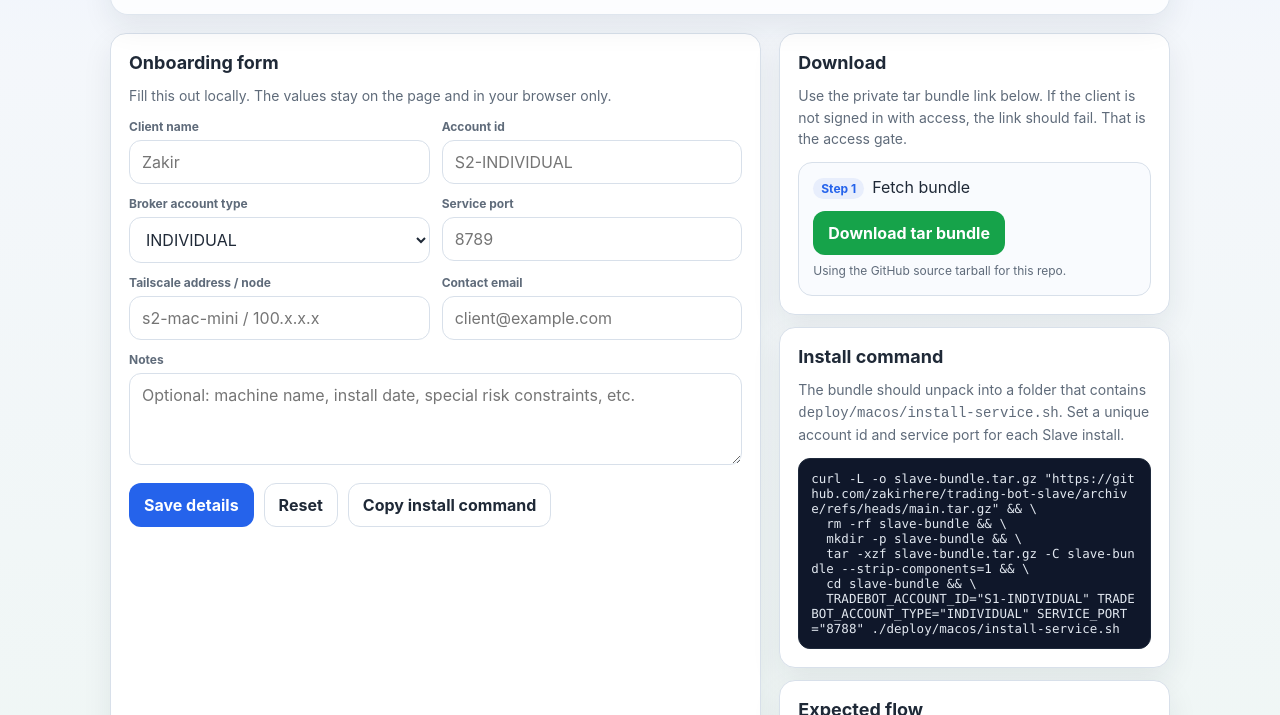
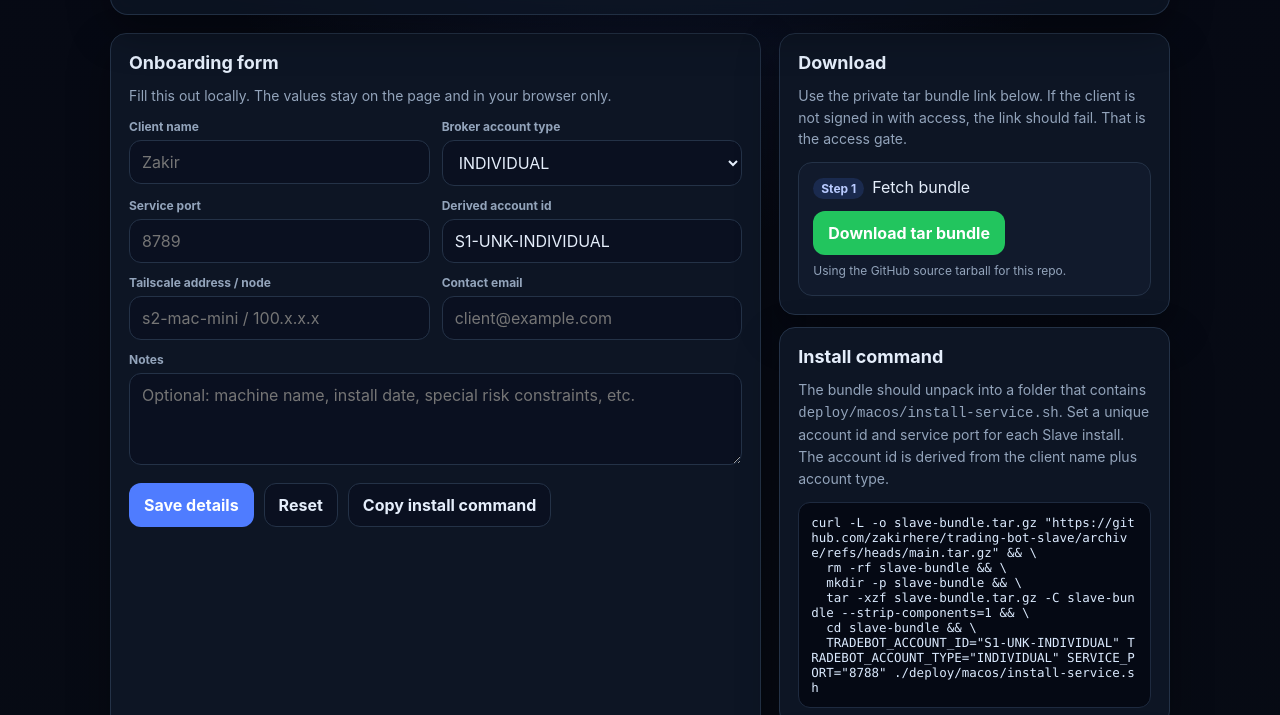
Before and after one commit to zakirhere/trading-bot-slave, a plain HTML site: page docs/index.html in a window 1280 px wide. Shown: the part 207-922 px from the top of the page. Drawn offline with Linux system fonts and the light colour scheme.

Commit message:
Switch onboarding page to dark mode

```diff
--- a/docs/index.html
+++ b/docs/index.html
@@ -6,31 +6,31 @@
 <title>Tradebot Client Onboarding</title>
 <style>
   :root {
-    --bg: #f4f7fb;
-    --panel: #ffffff;
-    --panel-soft: #f9fbfe;
-    --border: #d8e0ea;
-    --text: #1f2937;
-    --muted: #5f6b7a;
-    --accent: #2563eb;
-    --accent-2: #0f766e;
-    --good: #16a34a;
-    --warn: #b45309;
-    --shadow: 0 12px 30px rgba(31, 41, 55, 0.08);
+    --bg: #070b14;
+    --panel: #0d1524;
+    --panel-soft: #111a2c;
+    --border: #243247;
+    --text: #e5eefb;
+    --muted: #93a4bb;
+    --accent: #4f7cff;
+    --accent-2: #2dd4bf;
+    --good: #22c55e;
+    --warn: #f59e0b;
+    --shadow: 0 16px 40px rgba(0, 0, 0, 0.35);
   }
   * { box-sizing: border-box; }
   html, body { margin: 0; min-height: 100%; }
   body {
-    background: linear-gradient(180deg, #edf3ff 0%, var(--bg) 22%, #eef6f3 100%);
+    background: radial-gradient(circle at top, rgba(79, 124, 255, 0.14), transparent 32%), linear-gradient(180deg, #060914 0%, var(--bg) 100%);
     color: var(--text);
     font-family: -apple-system, BlinkMacSystemFont, "Segoe UI", Helvetica, Arial, sans-serif;
     padding: 28px 18px 48px;
   }
   .wrap { max-width: 1060px; margin: 0 auto; }
   .hero {
-    background: rgba(255,255,255,0.75);
-    backdrop-filter: blur(6px);
-    border: 1px solid rgba(216,224,234,0.8);
+    background: rgba(13, 21, 36, 0.82);
+    backdrop-filter: blur(10px);
+    border: 1px solid rgba(36, 50, 71, 0.9);
     border-radius: 18px;
     padding: 24px;
     box-shadow: var(--shadow);
@@ -87,7 +87,7 @@
     padding: 11px 12px;
     font: inherit;
     color: var(--text);
-    background: #fff;
+    background: #0a1020;
   }
   textarea { min-height: 92px; resize: vertical; }
   .full { grid-column: 1 / -1; }
@@ -114,7 +114,7 @@
     justify-content: center;
   }
   .btn.secondary, button.secondary {
-    background: #fff;
+    background: #0a1020;
     color: var(--text);
     border-color: var(--border);
   }
@@ -122,9 +122,9 @@
     background: var(--good);
   }
   .btn.warn {
-    background: #fff7ed;
-    color: var(--warn);
-    border-color: #fed7aa;
+    background: rgba(245, 158, 11, 0.12);
+    color: #fbbf24;
+    border-color: rgba(245, 158, 11, 0.28);
   }
   .stack {
     display: grid;
@@ -143,11 +143,11 @@
     font-size: 12.5px;
     word-break: break-all;
     white-space: pre-wrap;
-    background: #0f172a;
-    color: #e2e8f0;
+    background: #050914;
+    color: #dbeafe;
     border-radius: 12px;
     padding: 12px;
-    border: 1px solid #1e293b;
+    border: 1px solid #1e2a3f;
   }
   .status {
     font-size: 13px;
@@ -162,8 +162,8 @@
     font-size: 12px;
     font-weight: 700;
     margin-right: 8px;
-    background: #e8eefc;
-    color: var(--accent);
+    background: rgba(79, 124, 255, 0.16);
+    color: #b9cbff;
   }
   .muted { color: var(--muted); }
   .small { font-size: 12px; }
@@ -199,10 +199,6 @@
           <input id="client_name" name="client_name" placeholder="Zakir" autocomplete="name">
         </div>
         <div>
-          <label for="account_id">Account id</label>
-          <input id="account_id" name="account_id" placeholder="S2-INDIVIDUAL">
-        </div>
-        <div>
           <label for="account_type">Broker account type</label>
           <select id="account_type" name="account_type">
             <option value="INDIVIDUAL">INDIVIDUAL</option>
@@ -215,6 +211,10 @@
         <div>
           <label for="service_port">Service port</label>
           <input id="service_port" name="service_port" placeholder="8789" inputmode="numeric">
+        </div>
+        <div>
+          <label for="account_id">Derived account id</label>
+          <input id="account_id" name="account_id" placeholder="S1-ZAK-INDIVIDUAL" readonly>
         </div>
         <div>
           <label for="tailscale">Tailscale address / node</label>
@@ -258,7 +258,8 @@
         <p>
           The bundle should unpack into a folder that contains
           <code>deploy/macos/install-service.sh</code>. Set a unique account id
-          and service port for each Slave install.
+          and service port for each Slave install. The account id is derived
+          from the client name plus account type.
         </p>
         <div id="install_cmd" class="mono">Set a bundle URL to generate the install command.</div>
       </div>
@@ -268,7 +269,7 @@
         <ul>
           <li>Open this page from GitHub Pages.</li>
           <li>Fill the basic client details.</li>
-          <li>Set a unique account id and service port for this Slave.</li>
+          <li>Review the derived account id and set a service port for this Slave.</li>
           <li>Download the tar bundle from the private link.</li>
           <li>Run the local installer from the unpacked bundle.</li>
           <li>Complete the onboarding health check after install.</li>
@@ -294,6 +295,16 @@
     return "INDIVIDUAL";
   }
 
+  function shortName(value) {
+    const raw = (value || "").trim().toUpperCase().replace(/[^A-Z0-9]+/g, "");
+    if (!raw) return "UNK";
+    return raw.slice(0, 3);
+  }
+
+  function deriveAccountId(clientName, accountType) {
+    return `S1-${shortName(clientName)}-${normalizeAccountType(accountType)}`;
+  }
+
   function loadState() {
     const params = new URLSearchParams(window.location.search);
     let saved = {};
@@ -304,7 +315,6 @@
     }
     const values = {
       client_name: params.get("client_name") || saved.client_name || "",
-      account_id: params.get("account_id") || saved.account_id || "",
       account_type: normalizeAccountType(params.get("account_type") || saved.account_type || saved.broker_type),
       service_port: params.get("service_port") || saved.service_port || "",
       tailscale: params.get("tailscale") || saved.tailscale || "",
@@ -314,13 +324,17 @@
     Object.entries(values).forEach(([key, value]) => {
       $(key).value = value;
     });
+    updateDerivedAccountId();
     refreshLinks();
+  }
+
+  function updateDerivedAccountId() {
+    $("account_id").value = deriveAccountId($("client_name").value, $("account_type").value);
   }
 
   function formData() {
     return {
       client_name: $("client_name").value.trim(),
-      account_id: $("account_id").value.trim(),
       account_type: normalizeAccountType($("account_type").value),
       service_port: $("service_port").value.trim(),
       tailscale: $("tailscale").value.trim(),
@@ -351,7 +365,7 @@
       `mkdir -p slave-bundle`,
       `tar -xzf slave-bundle.tar.gz -C slave-bundle --strip-components=1`,
       `cd slave-bundle`,
-      `TRADEBOT_ACCOUNT_ID="${$("account_id").value.trim() || "S1-INDIVIDUAL"}" TRADEBOT_ACCOUNT_TYPE="${normalizeAccountType($("account_type").value)}" SERVICE_PORT="${servicePort}" ./deploy/macos/install-service.sh`,
+      `TRADEBOT_ACCOUNT_ID="${deriveAccountId($("client_name").value, $("account_type").value)}" TRADEBOT_ACCOUNT_TYPE="${normalizeAccountType($("account_type").value)}" SERVICE_PORT="${servicePort}" ./deploy/macos/install-service.sh`,
     ].join(" && \\\n  ");
   }
 
@@ -379,8 +393,11 @@
   $("save_btn").addEventListener("click", saveState);
   $("reset_btn").addEventListener("click", resetState);
   $("copy_btn").addEventListener("click", copyCommand);
-  $("onboard-form").querySelectorAll("input, textarea").forEach((el) => {
-    el.addEventListener("input", refreshLinks);
+  $("onboard-form").querySelectorAll("input, textarea, select").forEach((el) => {
+    el.addEventListener("input", () => {
+      updateDerivedAccountId();
+      refreshLinks();
+    });
   });
   loadState();
 </script>
```
